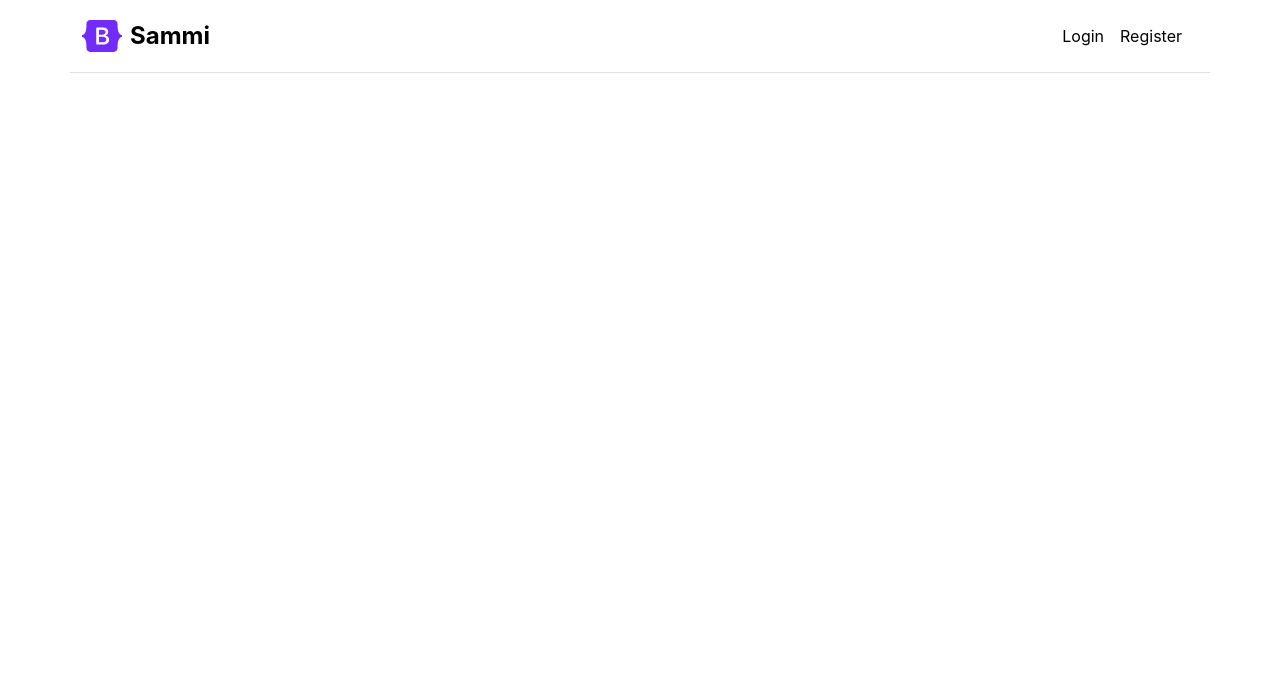
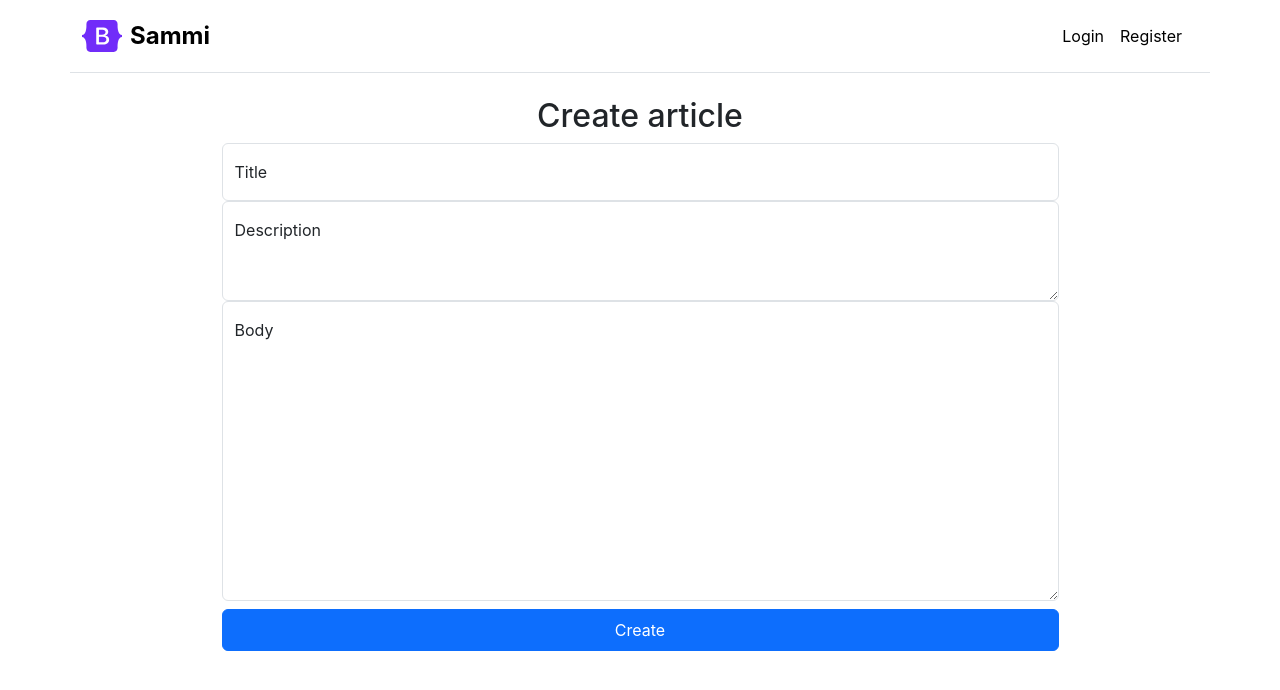
Before and after one commit to nodirbekorifjonov/react-redux-app, a React (Create React App) app: page /create-article in a window 1280 px wide. Shown: the top 690 px of the page. Built offline with nearby package versions, Linux system fonts and the light colour scheme; no server answers.

Commit message:
#24. Create Article UI

```diff
--- a/src/App.js
+++ b/src/App.js
@@ -1,5 +1,12 @@
 import { Routes, Route } from "react-router-dom";
-import { ArticleDetail, Login, Main, Navbar, Register } from "./components";
+import {
+  ArticleDetail,
+  CreateArticle,
+  Login,
+  Main,
+  Navbar,
+  Register,
+} from "./components";
 import { useEffect } from "react";
 import AuthService from "./service/auth";
 import { useDispatch } from "react-redux";
@@ -47,6 +54,7 @@ const App = () => {
           <Route path="/login" element={<Login />} />
           <Route path="/register" element={<Register />} />
           <Route path="/article/:slug" element={<ArticleDetail />} />
+          <Route path="/create-article" element={<CreateArticle />} />
         </Routes>
       </div>
     </div>
--- /dev/null
+++ b/src/components/create-article/create-article.jsx
@@ -0,0 +1,13 @@
+import { FormComponent } from "../../components";
+
+const CreateArticle = () => {
+  return (
+    <div className="text-center">
+      <h1 className="fs-2">Create article</h1>
+      <div className="w-75 mx-auto">
+        <FormComponent />
+      </div>
+    </div>
+  );
+};
+export default CreateArticle;
--- /dev/null
+++ b/src/components/form-component/form-component.jsx
@@ -0,0 +1,25 @@
+import { useState } from "react";
+import { Input, Textarea } from "../../ui";
+
+const FormComponent = () => {
+  const { title, setTitle } = useState("");
+  const [desciption, setDesciption] = useState("");
+  const [body, setBody] = useState("");
+  return (
+    <form>
+      <Input label={"Title"} state={title} setState={setTitle} />
+      <Textarea
+        label={"Description"}
+        state={desciption}
+        setState={setDesciption}
+      />
+      <Textarea label={"Body"} state={body} setState={setBody} height="300px" />
+
+      <button className="btn btn-primary w-100 py-2 mt-2" type="submit">
+        Create
+      </button>
+    </form>
+  );
+};
+
+export default FormComponent;
--- a/src/components/index.js
+++ b/src/components/index.js
@@ -4,3 +4,5 @@ export { default as Register } from "./register/register";
 export { default as Navbar } from "./navbar/navbar";
 export { default as ValidationError } from "./validation-error/validation-error";
 export { default as ArticleDetail } from "./article-detail/article-detail";
+export { default as CreateArticle } from "./create-article/create-article";
+export { default as FormComponent } from "./form-component/form-component";
--- a/src/components/navbar/navbar.jsx
+++ b/src/components/navbar/navbar.jsx
@@ -31,6 +31,12 @@ const Navbar = () => {
             <p className="me-3 py-2 m-0 text-dark text-decoration-none">
               {user.username}
             </p>
+            <Link
+              className="me-3 py-2  text-decoration-none btn btn-outline-success"
+              to={"/create-article"}
+            >
+              Create
+            </Link>
             <button className="btn btn-outline-danger" onClick={logoutHandler}>
               Logout
             </button>
--- a/src/ui/index.js
+++ b/src/ui/index.js
@@ -1,2 +1,3 @@
 export { default as Input } from "./input";
 export { default as Loader } from "./loader";
+export { default as Textarea } from "./textarea";
--- /dev/null
+++ b/src/ui/textarea.jsx
@@ -0,0 +1,17 @@
+const Textarea = ({ label, state, setState, height = "100px" }) => {
+  return (
+    <div className="form-floating">
+      <textarea
+        className="form-control"
+        placeholder={label}
+        id="floatingTextarea2"
+        style={{ height: height }}
+        value={state}
+        onChange={(e) => setState(e.target.value)}
+      ></textarea>
+      <label htmlFor="floatingTextarea2">{label}</label>
+    </div>
+  );
+};
+
+export default Textarea;
```
